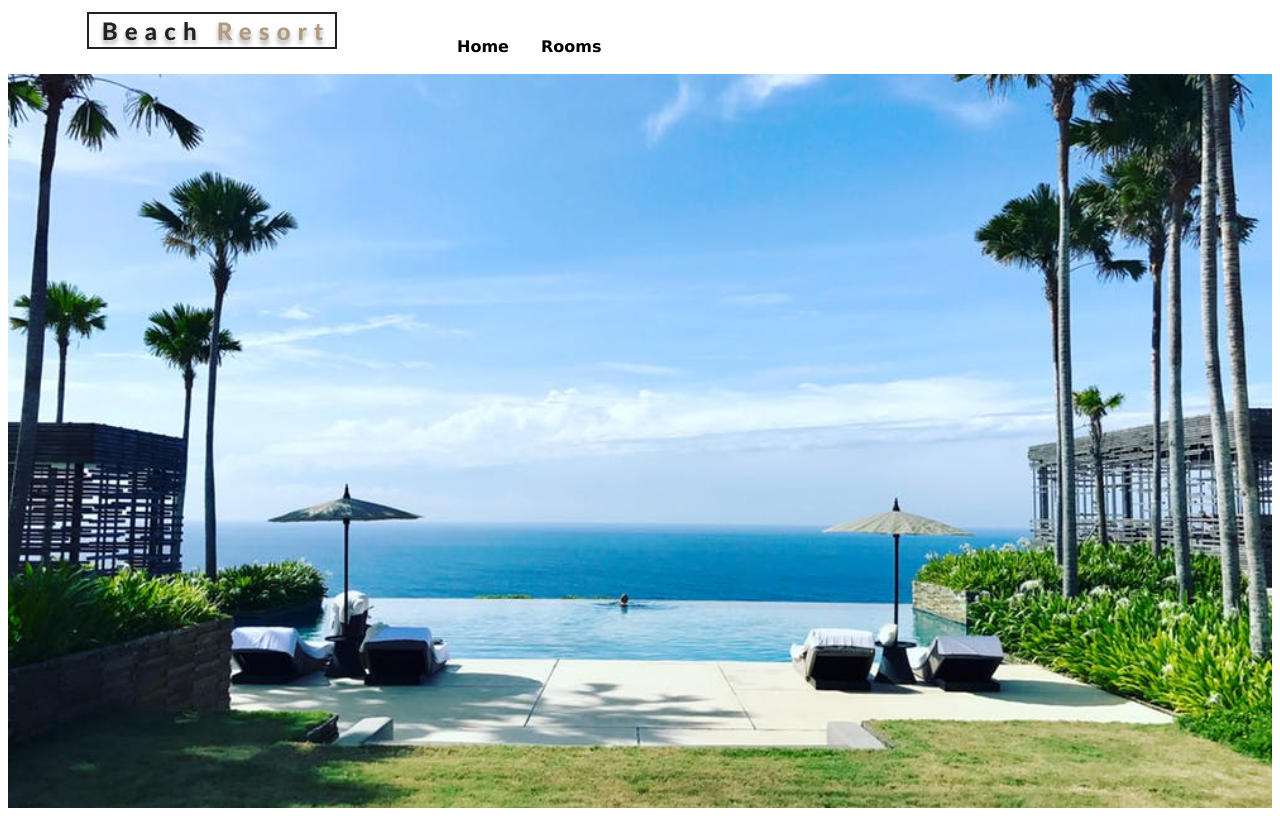
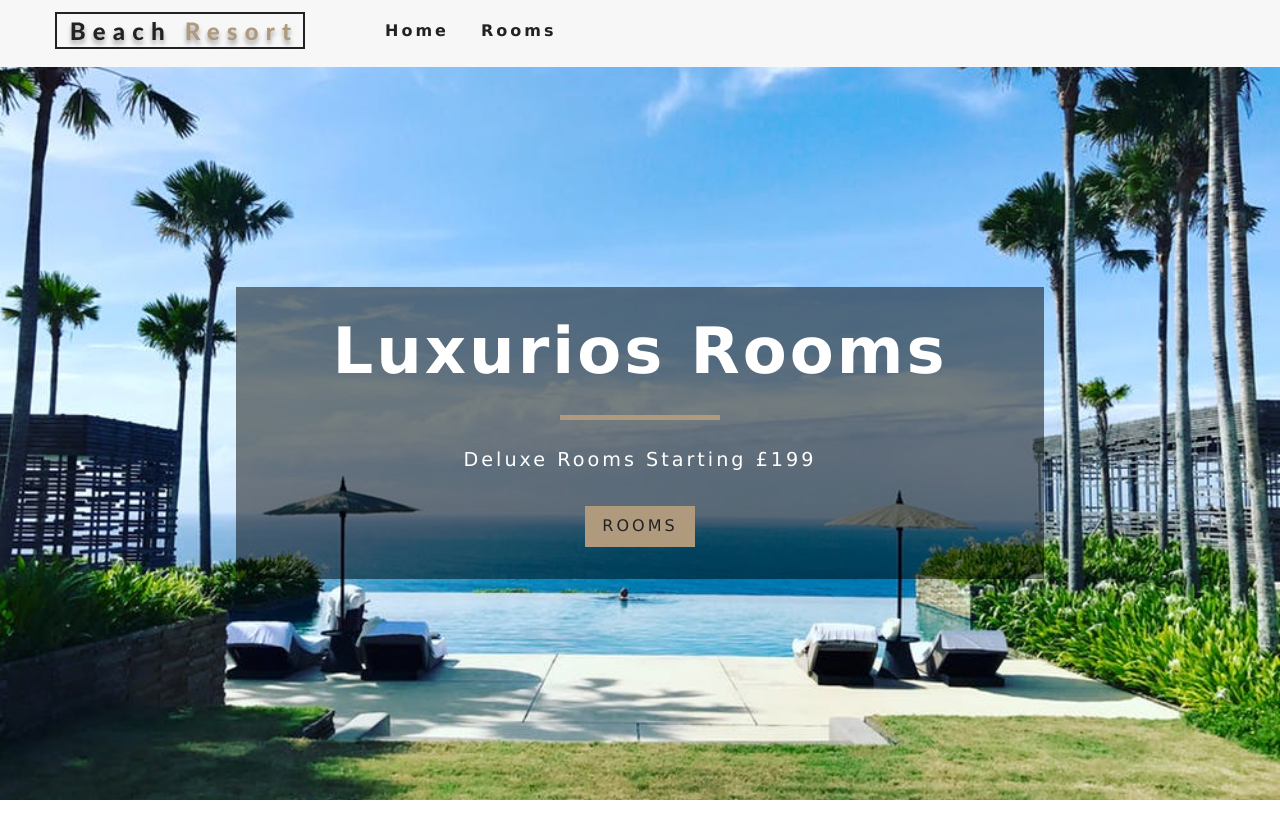
Before and after one commit to grford15/HotelApp, a React (Create React App) app: page / in a window 1280 px wide. Built offline with nearby package versions, Linux system fonts and the light colour scheme.

Commit message:
Add hero component with seperate banner component

```diff
--- a/src/App.css
+++ b/src/App.css
@@ -1,3 +1,20 @@
+* {
+  margin: 0;
+  padding: 0;
+  box-sizing: border-box;
+}
+:root {
+  --primaryColor: #af9a7d;
+  --mainWhite: #fff;
+  --offWhite: #f7f7f7;
+  --mainBlack: #222;
+  --mainGrey: #ececec;
+  --darkGrey: #cfcfcf;
+  --mainTransition: all 0.3s linear;
+  --mainSpacing: 3px;
+  --lightShadow: 2px 5px 3px 0px rgba(0, 0, 0, 0.5);
+  --darkShadow: 4px 10px 5px 0px rgba(0, 0, 0, 0.5);
+}
 body {
   padding-top: 66px;
   color: var(--mainBlack);
--- /dev/null
+++ b/src/components/Banner.js
@@ -0,0 +1,14 @@
+import React from 'react';
+
+const Banner = ({ children, title, subTitle }) => {
+  return (
+    <div className="banner">
+      <h1>{title}</h1>
+      <div></div>
+      <p>{subTitle}</p>
+      {children}
+    </div>
+  );
+};
+
+export default Banner;
--- a/src/pages/Error.js
+++ b/src/pages/Error.js
@@ -1,8 +1,18 @@
 import React from 'react';
 import Hero from '../components/Hero';
+import Banner from '../components/Banner';
+import { Link } from 'react-router-dom';
 
 const Error = () => {
-  return <Hero />;
+  return (
+    <Hero>
+      <Banner title="404" subTitle="Page Not Found">
+        <Link to="/" className="btn-primary">
+          Go Home
+        </Link>
+      </Banner>
+    </Hero>
+  );
 };
 
 export default Error;
--- a/src/pages/Home.js
+++ b/src/pages/Home.js
@@ -1,8 +1,21 @@
 import React from 'react';
 import Hero from '../components/Hero';
+import Banner from '../components/Banner';
+import { Link } from 'react-router-dom';
 
 const Home = () => {
-  return <Hero hero="defaultHero" />;
+  return (
+    <Hero hero="defaultHero">
+      <Banner
+        title="Luxurios Rooms"
+        subTitle="Deluxe rooms starting £199"
+      >
+        <Link to="/rooms" className="btn-primary">
+          Rooms
+        </Link>
+      </Banner>
+    </Hero>
+  );
 };
 
 Hero.defaultProps = {
--- a/src/pages/Rooms.js
+++ b/src/pages/Rooms.js
@@ -1,8 +1,18 @@
 import React from 'react';
 import Hero from '../components/Hero';
+import Banner from '../components/Banner';
+import { Link } from 'react-router-dom';
 
 const Rooms = () => {
-  return <Hero hero="roomsHero" />;
+  return (
+    <Hero hero="roomsHero">
+      <Banner title="Our Rooms">
+        <Link to="/" className="btn-primary">
+          Home Page
+        </Link>
+      </Banner>
+    </Hero>
+  );
 };
 
 export default Rooms;
```
